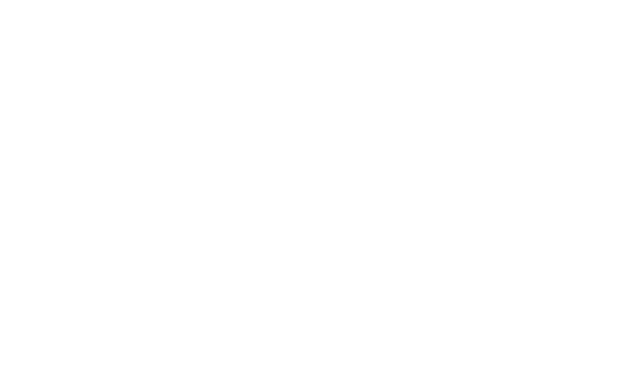
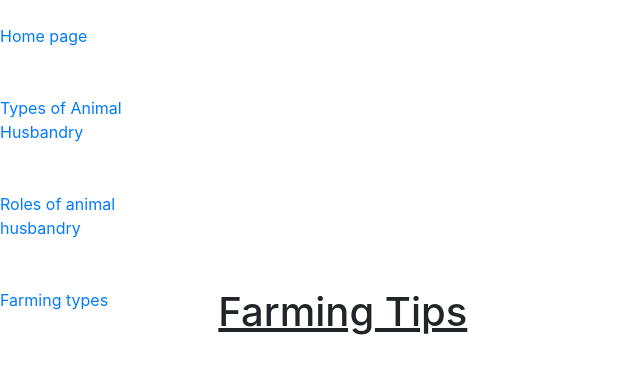
Before and after one commit to ethiago007/animalhusbandry, a plain HTML site: page tips.html in a window 1280 px wide. Shown: the whole page, without its empty margins (0-640 px from the left). Drawn offline with Linux system fonts and the light colour scheme.

Commit message:
design intro for tips

```diff
--- a/tips.html
+++ b/tips.html
@@ -4,9 +4,37 @@
     <meta charset="UTF-8">
     <meta http-equiv="X-UA-Compatible" content="IE=edge">
     <meta name="viewport" content="width=device-width, initial-scale=1.0">
-    <title>Document</title>
+    <link rel="stylesheet" href="css/bootstrap.css">
+    <link rel="stylesheet" href="css/style.css">
+    <title>Farming Tips</title>
 </head>
 <body>
+    <div class="firstMargin">
+        <div class="row">
+            <div class="col-md-2">
+                <br> <a href="index.html">Home page</a>
+                <br>
+                <br>
+                <br> <a href="types.html">Types of Animal Husbandry</a>
+                <br>
+                <br>
+                <br><a href="role.html">Roles of animal husbandry</a>
+                <br>
+                <br>
+                <br><a href="tips.html">Farming types</a>
+
+
+            </div>
+            <div class="col-md-10">
+                <br><br><br><br><br><br><br><br><br><br><br><br>
+                <u> <b><strong>
+                            <h1>Farming Tips</h1>
+                        </strong></b></u>
+
+            </div>
+        </div>
+    </div>
+
 
 </body>
 </html>
```
Also changed, not shown: index.html (+3 -0 lines), role.html (+3 -0 lines), types.html (+3 -0 lines).
